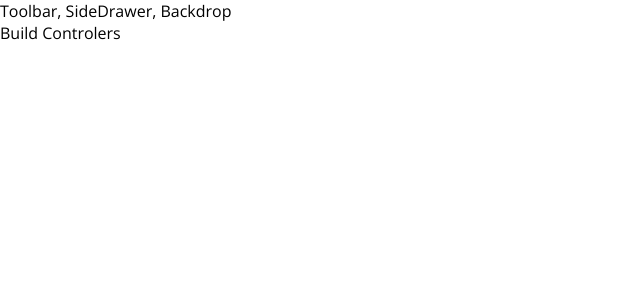
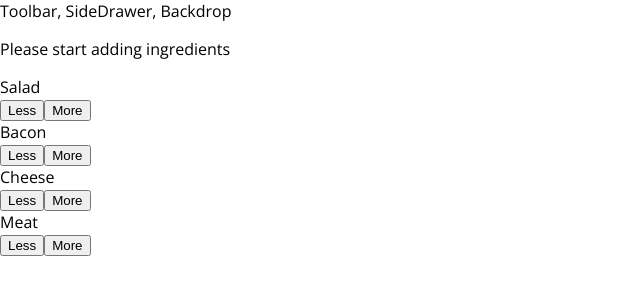
Before and after one commit to EArbeitman/my-burger-app-baic, a React app: page / in a window 1280 px wide. Shown: the top 300 px of the page, without its empty margins (0-640 px from the left). Built offline with nearby package versions, Linux system fonts and the light colour scheme.

Commit message:
add logic to add and remove ingredients to a burger

```diff
--- /dev/null
+++ b/src/components/Burger/BuildControls/BuildControl/BuildControl.css
@@ -0,0 +1,56 @@
+.BuildControl {
+    display: flex;
+    justify-content: space-between;
+    align-items: center;
+    margin: 5px 0;
+}
+
+.BuildControl button {
+    display: block;
+    font: inherit;
+    padding: 5px;
+    margin: 0 5px;
+    width: 80px;
+    border: 1px solid #AA6817;
+    cursor: pointer;
+    outline: none;
+}
+
+.BuildControl button:disabled {
+    background-color: #AC9980;
+    border: 1px solid #7E7365;
+    color: #ccc;
+    cursor: default;
+}
+
+.BuildControl button:hover:disabled {
+    background-color: #AC9980;
+    color: #ccc;
+    cursor: not-allowed;
+}
+
+.Label {
+    padding: 10px;
+    font-weight: bold;
+    width: 80px;
+}
+
+.BuildControl .Less {
+    background-color: #D39952;
+    color: white;
+}
+
+.BuildControl .More {
+    background-color: #8F5E1E;
+    color: white;
+}
+
+.BuildControl .Less:hover, .BuildControl .Less:active {
+    background-color: #DAA972;
+    color: white;
+}
+
+.BuildControl .More:hover,.BuildControl .More:active {
+    background-color: #99703F;
+    color: white;
+}
--- /dev/null
+++ b/src/components/Burger/BuildControls/BuildControl/BuildControl.js
@@ -0,0 +1,15 @@
+import React from 'react';
+import classes from './BuildControl.css'
+
+const buildControl = (props) => (
+    <div className = {classes.BuildControl}>
+        <div className = {classes.Label}>
+            {props.label}
+        </div>
+        <button className = {classes.Less} onClick = {props.removed}>Less</button>
+        <button className = {classes.More} onClick = {props.added}>More</button>
+
+    </div>
+)
+
+export default buildControl;
--- /dev/null
+++ b/src/components/Burger/BuildControls/BuildControls.css
@@ -0,0 +1,11 @@
+ .BuildControls{
+     width:100%;
+     background-color: #cf8f2e;
+     display: flex;
+     flex-flow: column;
+     align-items: center;
+     box-shadow: 0 2px 1px #ccc;
+     margin: auto;
+     padding: 10px 0;
+
+ }
--- /dev/null
+++ b/src/components/Burger/BuildControls/BuildControls.js
@@ -0,0 +1,25 @@
+import React from 'react'
+
+import classes from './BuildControls.css'
+import BuildControl from './BuildControl/BuildControl'
+const controls = [
+    {label: 'Salad', type: 'salad'},
+    {label: 'Bacon', type: 'bacon'},
+    {label: 'Cheese', type: 'cheese'},
+    {label: 'Meat', type: 'meat'}
+
+];
+const buildControls = (props) => (
+    <div className = {classes.BuildControls}>
+        {controls.map(ctrl =>(
+            <BuildControl
+            added = {() => props.ingredientAdded(ctrl.type)}
+            removed = {() => props.ingredientRemoved(ctrl.type)}
+            key = {ctrl.label}
+            label = {ctrl.label}
+             />
+        ))}
+    </div>
+);
+
+export default buildControls;
--- a/src/containers/BurgerBuilder/BurgerBuilder.js
+++ b/src/containers/BurgerBuilder/BurgerBuilder.js
@@ -1,6 +1,14 @@
 import React, {Component}  from 'react';
 import Aux from '../../hoc/Auxilliary'
 import Burger from '../../components/Burger/Burger'
+import BuildControls from '../../components/Burger/BuildControls/BuildControls'
+
+const INGREDIENT_PRICES = {
+    salad: 0.5,
+    cheese: 0.4,
+    meat: 1.3,
+    bacon: 0.7
+}
 class BurgerBuilder extends Component{
 
     // constructor(props){
@@ -12,16 +20,50 @@
             salad: 0,
             bacon: 0,
             cheese: 0,
-            meat: 2
+            meat: 0
+        },
+        totalPrice: 4
+    }
+    addIngredientHandler = (type) =>{
+        const oldCount = this.state.ingredients[type];
+        const updatedCount = oldCount + 1;
+        const updatedIngredients = { // create clone of state
+            ...this.state.ingredients
         }
+        updatedIngredients[type] = updatedCount;
+        const priceAddition = INGREDIENT_PRICES[type];
+        const oldPrice = this.state.totalPrice;
+        const newPrice = oldPrice + priceAddition;
+        this.setState({
+            totalPrice: newPrice,
+            ingredients: updatedIngredients
+        })
+
+    }
+
+    removeIngredientHandler = (type) =>{
+        const oldCount = this.state.ingredients[type];
+        const updatedCount = oldCount - 1;
+        const updatedIngredients = { // create clone of state
+            ...this.state.ingredients
+        }
+        updatedIngredients[type] = updatedCount;
+        const priceDeduction = INGREDIENT_PRICES[type];
+        const oldPrice = this.state.totalPrice;
+        const newPrice = oldPrice - priceDeduction;
+        this.setState({
+            totalPrice: newPrice,
+            ingredients: updatedIngredients
+        })
     }
     render(){
         return(
             <Aux>
                 <Burger ingredients = {this.state.ingredients}/>
-                <div>
-                    Build Controlers
-                </div>
+                <BuildControls
+                    ingredientAdded = {this.addIngredientHandler}
+                    ingredientRemoved = {this.removeIngredientHandler}
+                />
             </Aux>
         );
     }
```
